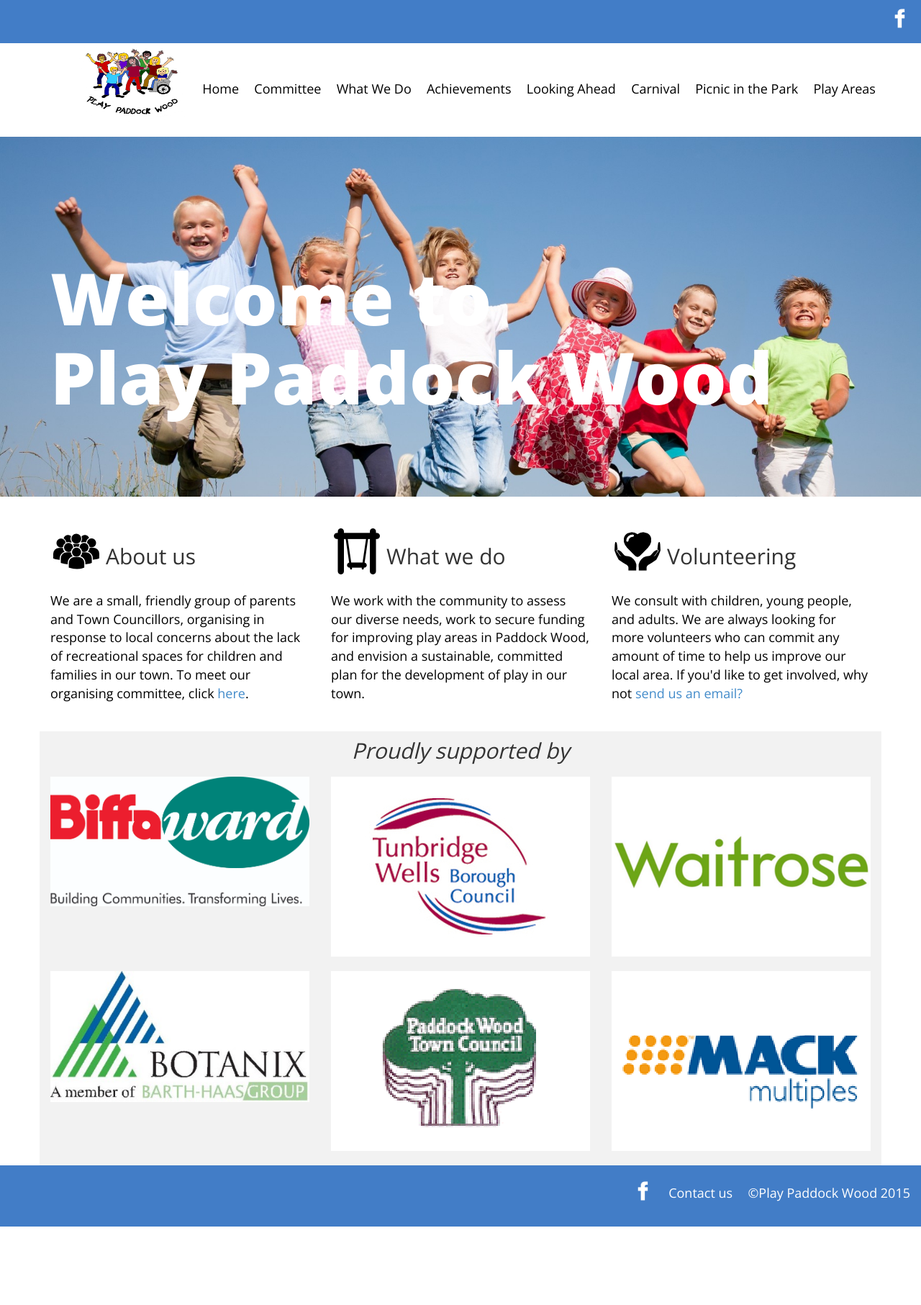
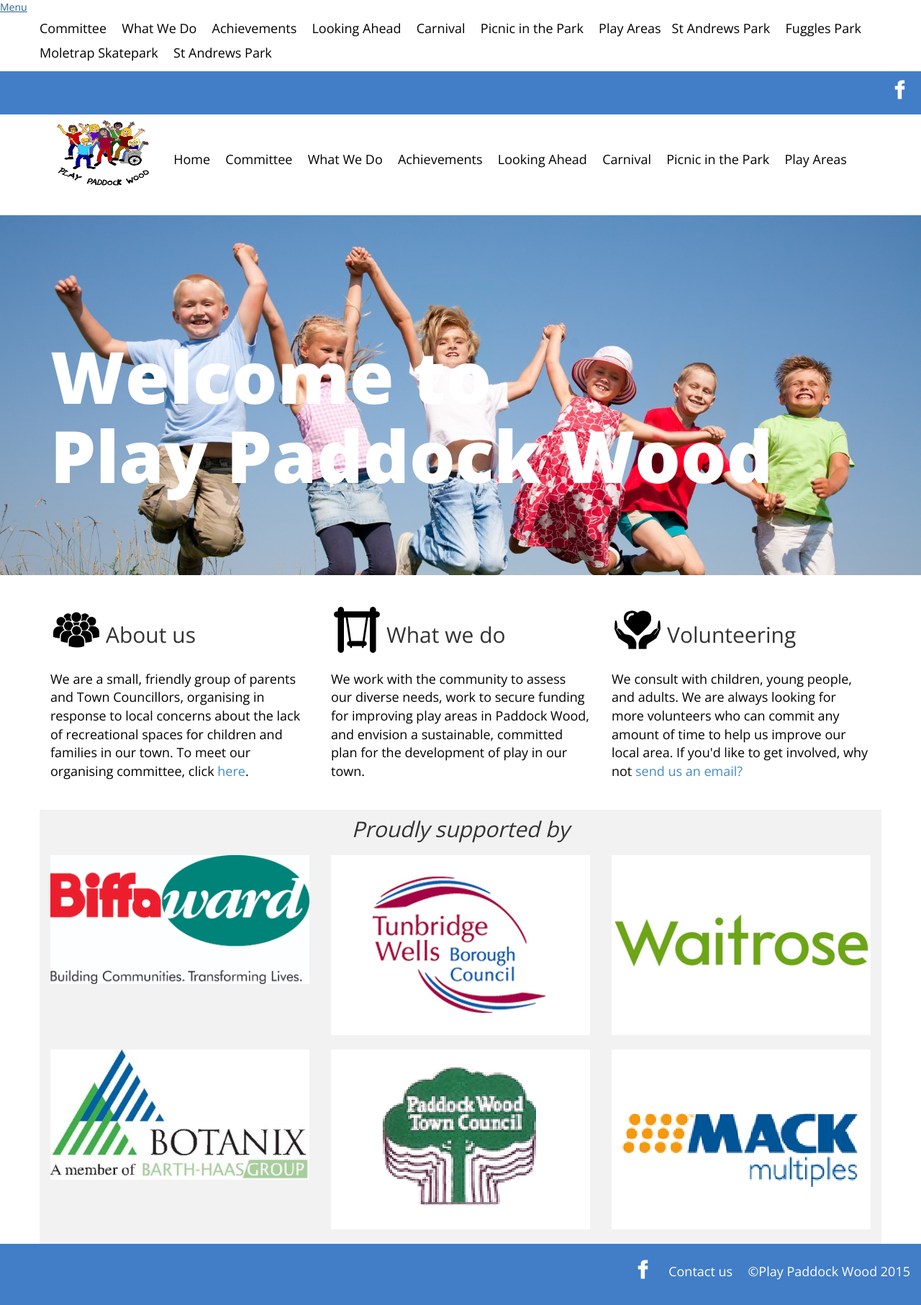
Before and after one commit to jonodrew/PPW-site, a PHP site: page /index.php in a window 1280 px wide. Shown: the whole page at 72% size. Before the commit the page ends 1704 px from the top, so only its background shows below. Run offline with PHP 8.4, Linux system fonts and the light colour scheme; some libraries are stand-ins or nearby versions.

Commit message:
finally made it work!

```diff
--- a/footer.php
+++ b/footer.php
@@ -14,12 +14,25 @@
     </footer>
   </div>
 
-  <script>
-  <script type="text/javascript">
-  $(document).ready(function() {
-    $("#my-menu").mmenu();
-  });
-  </script>
+
 </div>
+<nav id="my-menu">
+<ul>
+
+  <li><a href="/committee.php">Committee</a></li>
+  <li><a href="/what-we-do.php">What We Do</a></li>
+  <li><a href="/achievements.php">Achievements</a></li>
+  <li><a href="looking-ahead.php">Looking Ahead</a></li>
+  <li><a href="/carnival.php">Carnival</a></li>
+  <li><a href="/picnic.php">Picnic in the Park</a></li>
+  <li><a href="/play-areas.php">Play Areas</a>
+      <li><a href="../play-areas/st-andrews.php">St Andrews Park</a></li>
+      <li><a href="../play-areas/fuggles.php">Fuggles Park</a></li>
+      <li><a href="../play-areas/moletrap.php">Moletrap Skatepark</a></li>
+      <li><a href="../play-areas/st-andrews.php">St Andrews Park</a></li>
+    </li>
+</ul>
+</nav>
+
 </body>
 </html>
--- a/head.php
+++ b/head.php
@@ -20,12 +20,13 @@
     <link rel="stylesheet" type="text/css" href="../../dist/css/bootstrap.min.css">
     <link rel="stylesheet" href="../../dist/css/main.css?v=1.5">
 
-    <link href="../../dist/css/jquery.mmenu.css" type="text/css" rel="stylesheet" />
+    <link href="../dist/css/jquery.mmenu.css" type="text/css" rel="stylesheet" />
     <link rel="shortcut icon" href="/favicon.ico" type="image/x-icon">
 
-<script src="https://ajax.googleapis.com/ajax/libs/jquery/1.11.0/jquery.min.js"></script>
+    <script src="https://ajax.googleapis.com/ajax/libs/jquery/1.11.0/jquery.min.js"></script>
     <script src="../dist/js/bootstrap.js"></script>
-    <script src="../..dist/js/jquery.mmenu.min.js" type="text/javascript"></script>
+    <script src="../dist/js/jquery.mmenu.min.js" type="text/javascript"></script>
+
 
 
     <script>
@@ -45,5 +46,19 @@
     });
     </script>
 
+    <script>
+    $(document).ready(function() {
+      $("#my-menu").mmenu({
+        // Options
+      });
+      var API = $("#my-menu").data( "mmenu" );
+
+      $("#my-button").click(function() {
+        API.open();
+      });
+    });
+    </script>
+
 </head>
 <body>
+  <div>
--- a/header/menu.php
+++ b/header/menu.php
@@ -1,4 +1,3 @@
-<div>
 <div class="footer">
 <header>
 	<div class="container-fluid">
@@ -15,9 +14,8 @@
 
 <div class="nav">
 <div class="container-fluid">
-<ul>
 	<ul class="pull-left">
-		<li><a href="/index.php"><img height="110" src="../logos/ppw_colour.png" width="150" /></a></li>
+		<li><a href="#my-menu"><img height="110" src="../logos/ppw_colour.png" width="150" /></a></li>
 		<li><a href="/index.php">Home</a></li>
 		<li><a href="/committee.php">Committee</a></li>
 		<li><a href="/what-we-do.php">What We Do</a></li>
@@ -33,5 +31,6 @@
 			<li><a href="../play-areas/st-andrews.php">St Andrews Park</a></li>
 		</li>
 </ul>
+</ul>
 </div>
 </div>
```
